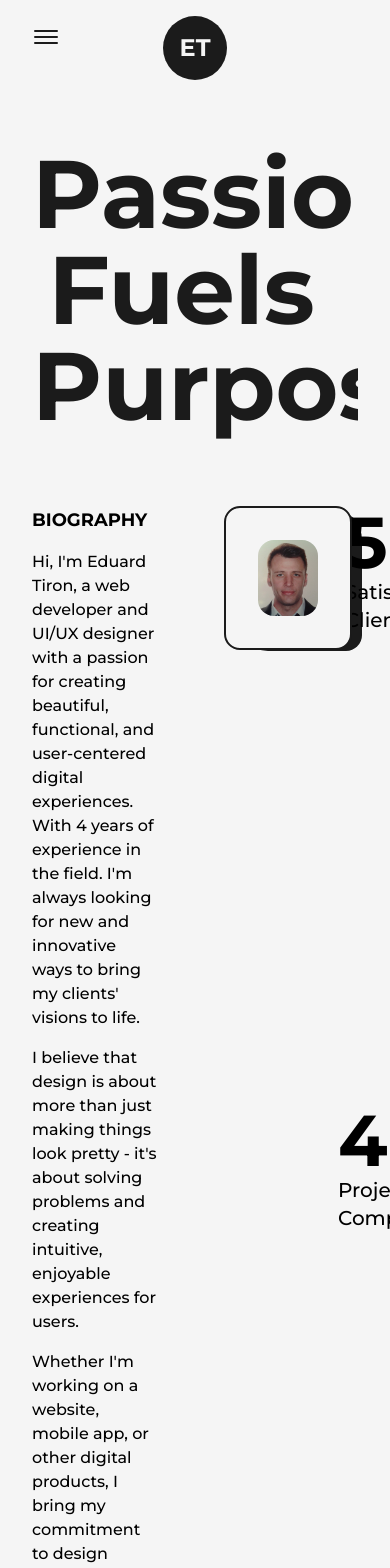
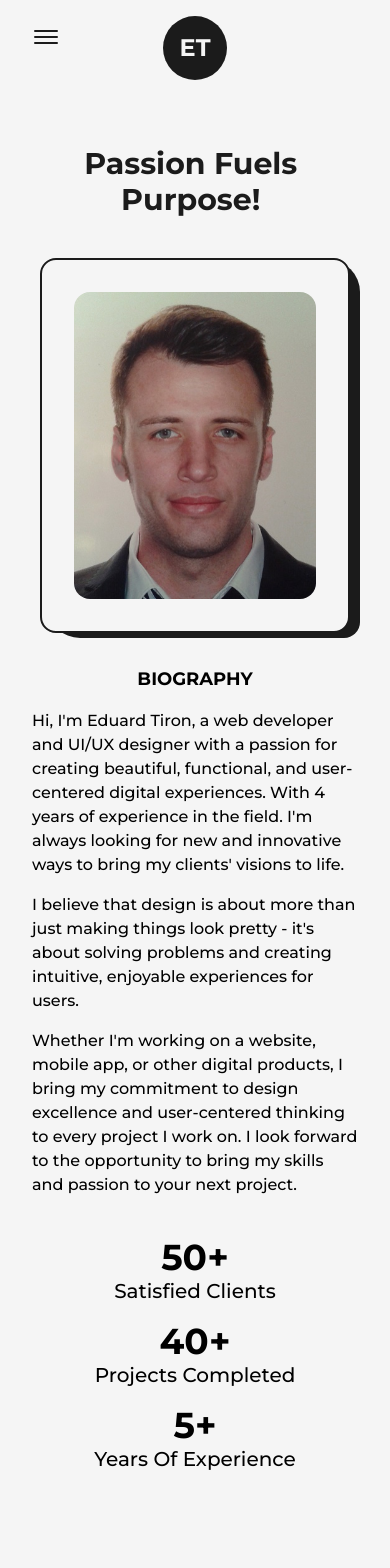
Before and after one commit to Tyronnosaurus/etiron-portfolio, a Next.js app: page /about in a window 390 px wide. Shown: the top 1568 px of the page. Built offline with nearby package versions, Linux system fonts and the light colour scheme.

Commit message:
Made 1st section of About responsive

```diff
--- a/src/pages/about.js
+++ b/src/pages/about.js
@@ -37,6 +37,26 @@ const AnimatedNumbers = ({value}) => {
 }
 
 
+const AnimatedCounter = ({text, value}) => {
+
+    return(
+        <div className='flex flex-col justify-center items-center md:items-end xl:items-center
+                        text-center md:text-right xl:text-center my-2'>
+
+            <span className='inline-block font-bold
+                             text-4xl xs:text-5xl sm:text-6xl md:text-7xl'>
+                <AnimatedNumbers value={value} />+
+            </span>
+
+            <h2 className='text-xl font-medium capitalize'>{text}</h2>
+
+        </div>
+    )
+
+}
+
+
+
 const about = () => {
   return (
     <>
@@ -47,11 +67,15 @@ const about = () => {
 
         <main className='flex w-full flex-col items-center justify-center dark:text-light'>
             <Layout className='pt-16'>
-                <AnimatedText className='mb-16' text="Passion Fuels Purpose!" />
-                <div className='grid w-full grid-cols-8 gap-16'>
+                <AnimatedText className='mb-8 md:mb-16
+                                         !text-3xl md:!text-5xl lg:!text-6xl xl:!text-5xl'
+                              text="Passion Fuels Purpose!" />
 
-                    <div className='col-span-3 flex flex-col items-start justify-start'>
-                        <h2 className='mb-4 text-lg font-bold uppercase'>Biography</h2>
+                <div className='grid w-full grid-cols-8 gap-8 md:gap-16'>
+
+                    <div className='flex flex-col items-start justify-startxxx
+                                    col-span-8 md:col-span-3 xl:col-span-5 order-2 md:order-1 '>
+                        <h2 className='mb-4 text-lg font-bold uppercase w-[100%] text-center md:text-left'>Biography</h2>
                         <p className='font-medium'>
                         Hi, I&apos;m Eduard Tiron, a web developer and UI/UX designer with a passion for creating beautiful, functional,
                         and user-centered digital experiences. With 4 years of experience in the field. I&apos;m always looking for
@@ -68,34 +92,23 @@ const about = () => {
                         </p>
                     </div>
 
-                    <div className='col-span-3 relative h-min rounded-2xl border-2 border-solid border-dark bg-light p-8 dark:bg-dark dark:border-light'>
+
+                    <div className='relative h-min rounded-2xl border-2 border-solid border-dark bg-light p-8 dark:bg-dark dark:border-light
+                                    col-span-8 md:col-span-3 order-1 md:order-2 mx-2 xs:mx-8 md:mx-2'>
                         <div className='absolute top-0 -right-3 -z-10 w-[102%] h-[102%] bg-dark dark:bg-light
                                         rounded-[2rem] rounded-br-2xl'/>
                         <Image src={ProfilePic} alt="Eduard Tiron" className='w-full h-auto rounded-2xl' priority
                                sizes="(max-width:768px) 100vw, (max-width:1200px) 50vw, 33vw" />
                     </div>
 
-                    <div className='col-span-2 flex flex-col items-end justify-between'>
-                        <div className='flex flex-col items-end justify-center'>
-                            <span className='inline-block text-7xl font-bold'>
-                                <AnimatedNumbers value={50} />+
-                            </span>
-                            <h2 className='text-xl font-medium capitalize'>satisfied clients</h2>
-                        </div>
 
-                        <div className='flex flex-col items-end justify-center'>
-                            <span className='inline-block text-7xl font-bold'>
-                                <AnimatedNumbers value={40} />+
-                            </span>
-                            <h2 className='text-xl font-medium capitalize'>projects completed</h2>
-                        </div>
-
-                        <div className='flex flex-col items-end justify-center'>
-                            <span className='inline-block text-7xl font-bold'>
-                                <AnimatedNumbers value={4} />+
-                            </span>
-                            <h2 className='text-xl font-medium capitalize'>years of experience</h2>
-                        </div>
+                    <div className='flex flex-col xs:flex-row md:flex-col xl:flex-row
+                                    items-center sm:items-end xl:items-center
+                                    justify-between
+                                    col-span-8 md:col-span-2 xl:col-span-8 order-3'>
+                        <AnimatedCounter value={50} text="satisfied clients" />
+                        <AnimatedCounter value={40} text="projects completed" />
+                        <AnimatedCounter value={5}  text="years of experience" />
                     </div>
 
                 </div>
```
